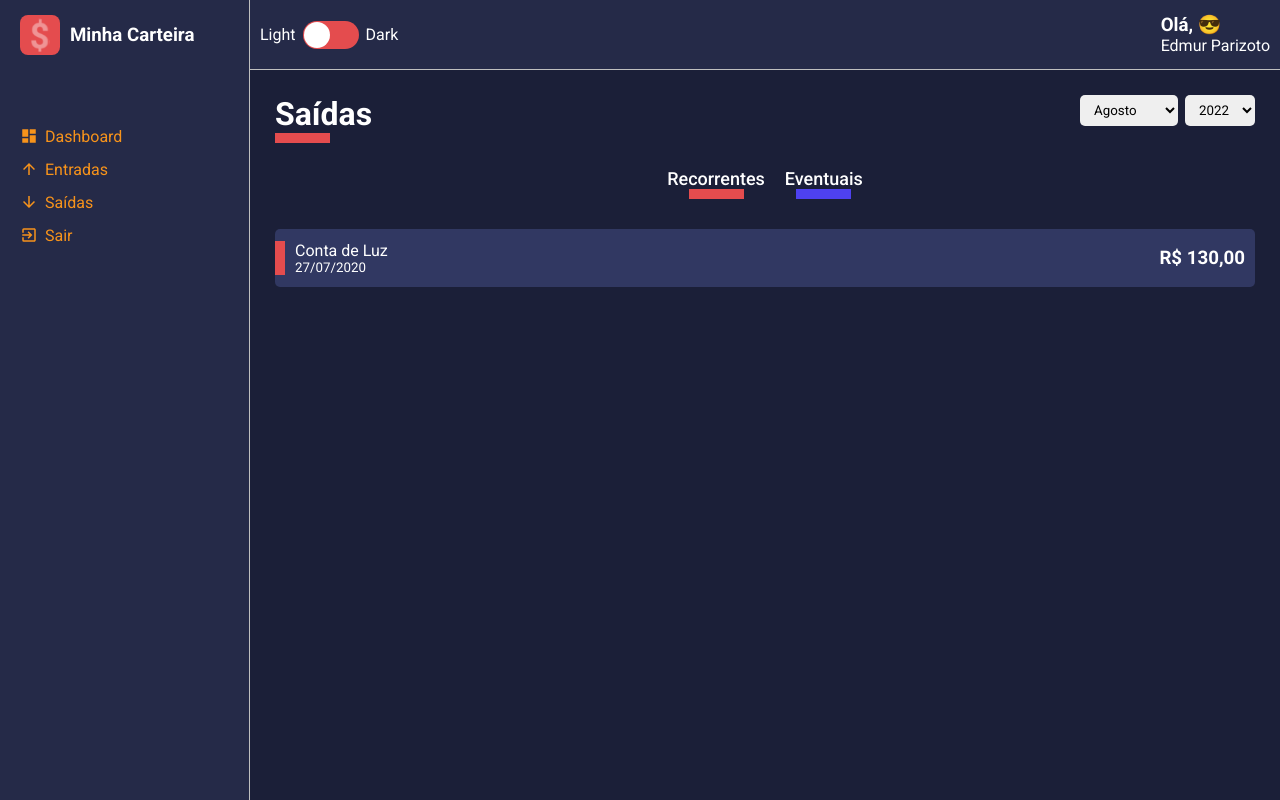
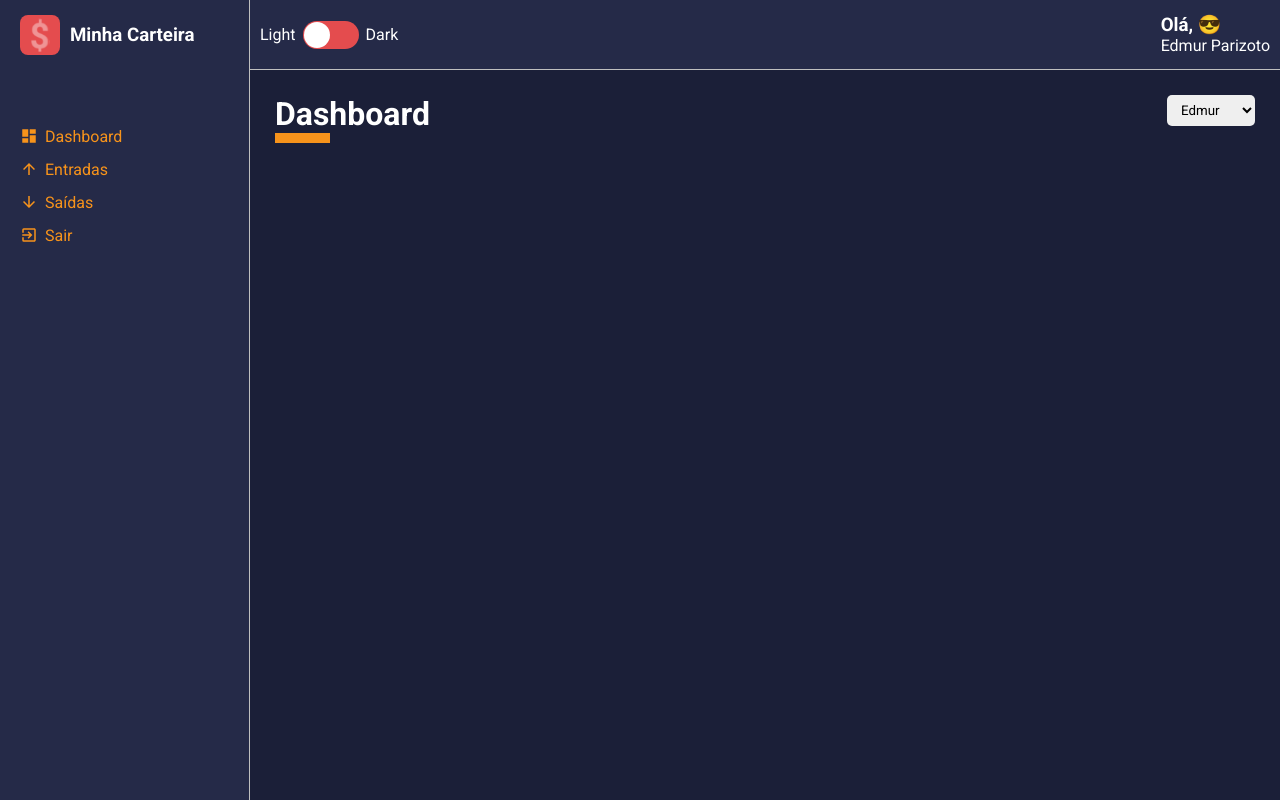
Before and after one commit to edmurneves/carteira-digital, a React (Create React App) app: page /dashboard in a window 1280 px wide. Built offline with nearby package versions, Linux system fonts and the light colour scheme.

Commit message:
Feat: Criadas as rotas de navegação.

```diff
--- a/src/App.tsx
+++ b/src/App.tsx
@@ -1,19 +1,17 @@
 import React from 'react';
 import { ThemeProvider } from 'styled-components';
 import GlobalStyles from './styles/GlobalStyles';
+
+import Routes from './routes';
+
 import dark from './styles/themes/dark';
 
-import Layout from './components/Layout';
-// import Dashboard from './pages/Dashboard';
-import List from './pages/List';
 
 const App: React.FC = () => {
     return (
         <ThemeProvider theme={dark}>
             <GlobalStyles />
-                <Layout>
-                    <List/>
-                </Layout>
+            <Routes />
         </ThemeProvider>
     );
 }
--- a/src/components/Aside/index.tsx
+++ b/src/components/Aside/index.tsx
@@ -24,17 +24,17 @@
             </Header>
 
             <MenuContainer>
-                <MenuItemLink href="#">
+                <MenuItemLink href="/dashboard">
                     <MdDashboard />
                     Dashboard
                 </MenuItemLink>
 
-                <MenuItemLink href="#">
+                <MenuItemLink href="/list/entry-balance">
                     <MdArrowUpward />
                     Entradas
                 </MenuItemLink>
 
-                <MenuItemLink href="#">
+                <MenuItemLink href="/list/exit-balance">
                     <MdArrowDownward />
                     Saídas
                 </MenuItemLink>
--- a/src/components/SelectInput/index.tsx
+++ b/src/components/SelectInput/index.tsx
@@ -14,7 +14,12 @@
             <select>
                 {
                     options.map(option => (
-                        <option value={option.value}>{option.label}</option>
+                        <option
+                        key={option.value}
+                        value={option.value}
+                        >
+                            {option.label}
+                        </option>
                     ))
                 }
             </select>
--- a/src/pages/List/index.tsx
+++ b/src/pages/List/index.tsx
@@ -1,4 +1,4 @@
-import React from 'react';
+import React, { useMemo } from 'react';
 
 import ContentHeader from '../../components/ContentHeader';
 import SelectInput from '../../components/SelectInput';
@@ -6,7 +6,28 @@
 
 import { Container, Content, Filters } from './styles';
 
-const List: React.FC = () => {
+interface IRouteParams {
+    match: {
+        params: {
+            type: string;
+        }
+    }
+}
+
+const List: React.FC<IRouteParams> = ({ match }) => {
+
+    const { type } = match.params;
+
+    const title = useMemo(() => {
+        return type === 'entry-balance' ? 'Entradas' : 'Saídas'
+
+    }, [type]);
+
+    const lineColor = useMemo(() => {
+        return type === 'entry-balance' ? '#F7931B' : '#E44C4E'
+
+    }, [type]);
+
     const months = [
         {value: 8, label: 'Agosto'},
         {value: 9, label: 'Setembro'},
@@ -22,7 +43,7 @@
 
     return (
         <Container>
-            <ContentHeader title="Saídas" lineColor="#E44C4E">
+            <ContentHeader title={title} lineColor={lineColor}>
                 <SelectInput options={months}/>
                 <SelectInput options={years}/>
             </ContentHeader>
--- /dev/null
+++ b/src/routes/app.routes.tsx
@@ -0,0 +1,18 @@
+import React from 'react';
+import { Switch, Route } from 'react-router-dom';
+
+import Layout from '../components/Layout';
+import Dashboard from '../pages/Dashboard';
+import List from '../pages/List';
+
+const AppRoutes: React.FC = () => (
+    <Layout>
+        <Switch>
+            <Route path="/dashboard" exact component={ Dashboard } />
+            <Route path="/list/:type" exact component={ List } />
+        </Switch>
+    </Layout>
+
+);
+
+export default AppRoutes;
--- /dev/null
+++ b/src/routes/index.tsx
@@ -0,0 +1,15 @@
+import React from 'react';
+import { BrowserRouter } from 'react-router-dom';
+
+
+import App from './app.routes';
+
+const Routes: React.FC = () => (
+    <BrowserRouter>
+        <App />
+    </BrowserRouter>
+
+);
+
+
+export default Routes;
```
